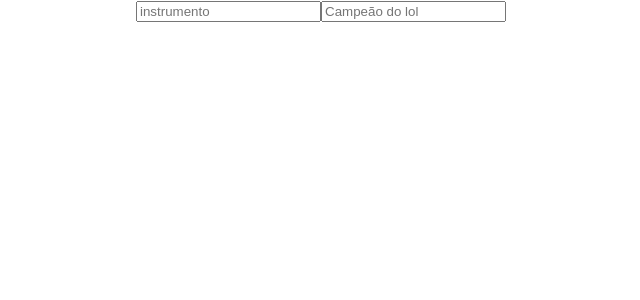
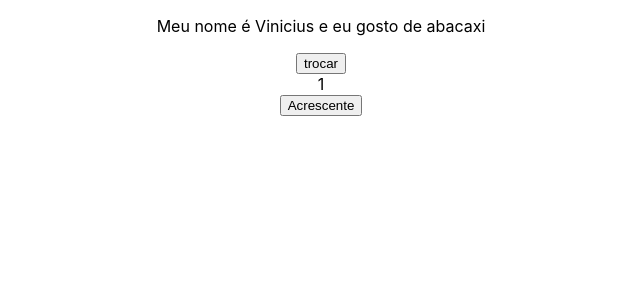
Before and after one commit to vrrMarques/aulas-FPR, a React (Create React App) app: page / in a window 1280 px wide. Shown: the top 300 px of the page, without its empty margins (319-959 px from the left). Built offline with nearby package versions, Linux system fonts and the light colour scheme.

Commit message:
useState

```diff
--- a/src/App.js
+++ b/src/App.js
@@ -1,17 +1,34 @@
 
+import { useState } from 'react';
 import './App.css';
-import {Teste} from './utils'
-import {Click} from './utils'
+
 function App() {
+  const [teste, setTeste] = useState('Vinicius')
+  const [teste2, setTeste2] = useState('abacaxi')
+  const [n,setN] = useState(1)
 
+  const funcao = () =>{
+    if(teste === 'Vinicius' && teste2 ==='abacaxi'){
+      setTeste('Joao')
+      setTeste2('morango')
+    }
+  }
+
+  const reverte = () =>{
+    if(teste === 'Joao' && teste2 ==='morango'){
+      setTeste('Vinicius')
+      setTeste2('abacaxi')
+    }
+  }
 
   return (
     <div className="App">
-      <form>
-        <input onChange={(e)=>{Teste(e.target.value)}} placeholder='instrumento'/>
-        <input onChange={(e)=>{Click(e.target.value)}}placeholder='Campeão do lol'/>
-
-      </form>
+      <>
+      <p>{`Meu nome é ${teste} e eu gosto de ${teste2}`}</p>
+      <button onClick={()=>{funcao() || reverte()}}>trocar</button> <br/>
+      {n} <br/>
+      <button onClick={()=> setN(n*4)}>Acrescente</button>
+      </>
     </div>
   );
 }
--- a/src/utils/index.jsx
+++ /dev/null
@@ -1,25 +0,0 @@
-export const Teste = (valor) => {
-
-    if(valor === '--Guitarra--'){
-     console.log('Tem cordas')
-    }
-    else if(valor ==='--Bateria--'){
-      console.log('Tem pedal')
-    }
-    else if(valor === '--Microfone--'){
-      console.log('Tem fios')
-    }
-    else{
-      console.log('Nao é um instrumento')
-    }
-  }
-
-  export const Click = (valorDigitado) => {
-    switch(valorDigitado){
-      case 'zilean': console.log('main do vinicius, melhor campeao, so gente bonita joga'); break;
-      case 'yasuo': console.log('espama maestria, mas no fim fica 0/10'); break;
-      case 'zyra': console.log('desculpa pra jogar de suporte e roubar farm e kill'); break;
-      default:
-        console.log('Não é um campeão do lol(ou pelo menos nao um campeão insuportavel)')
-    }
-  }
```
